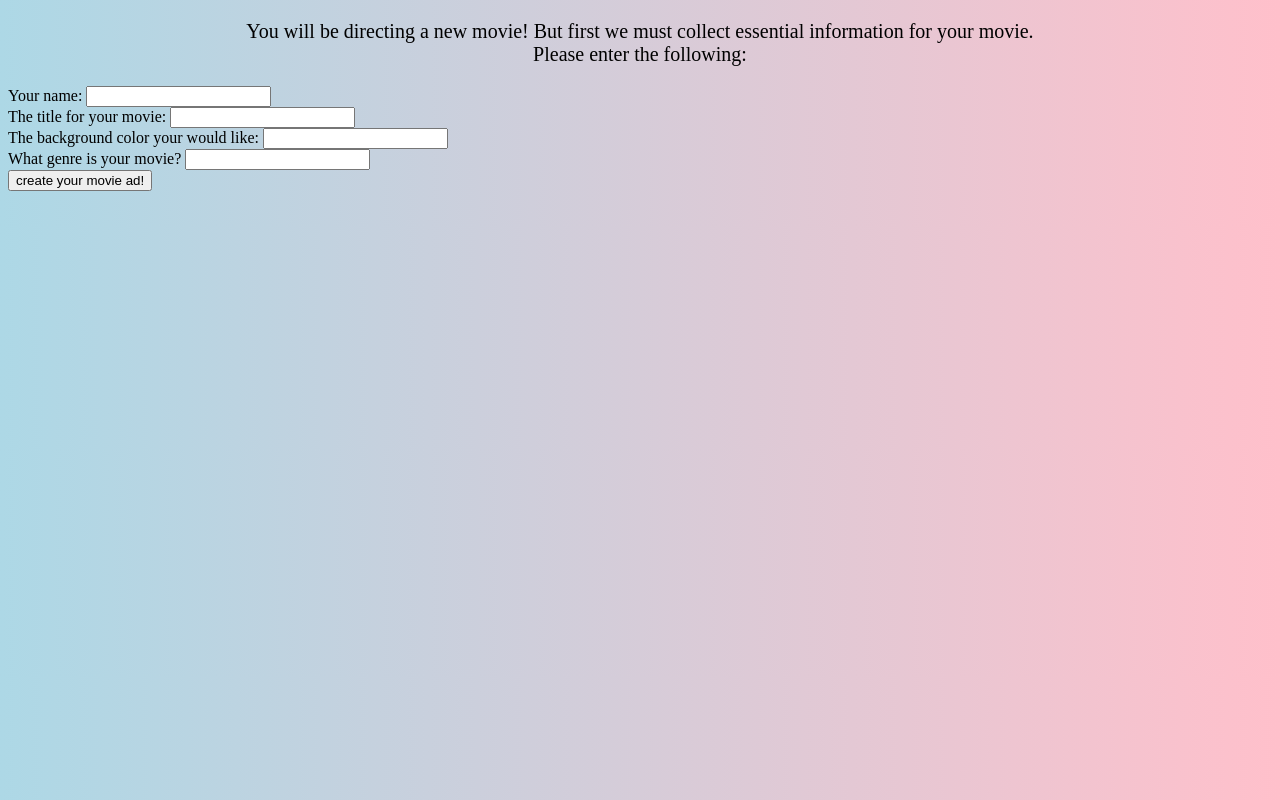
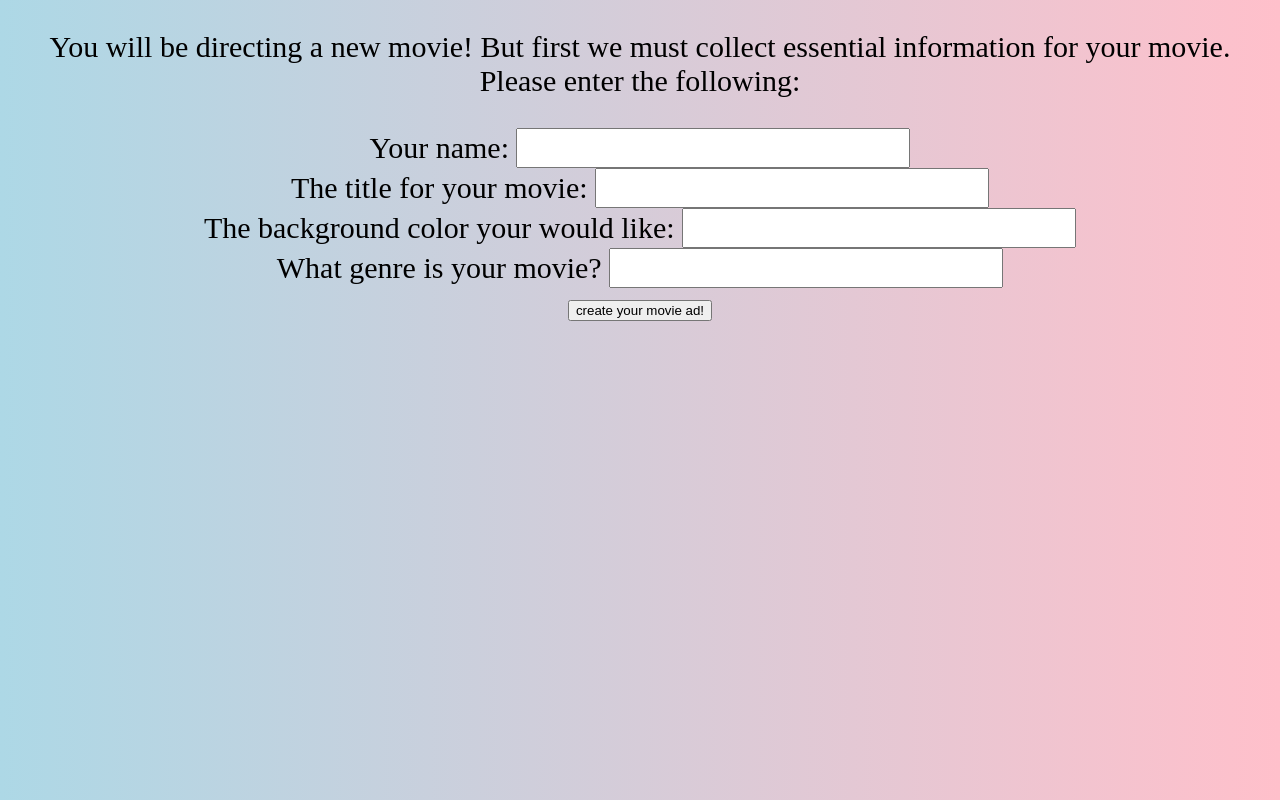
Before and after one commit to karlao3976/generator-project, a plain HTML site: page index.html in a window 1280 px wide. Drawn offline with nearby package versions, Linux system fonts and the light colour scheme; a web font is replaced by a local one.

Commit message:
change font size

```diff
--- a/index.html
+++ b/index.html
@@ -55,12 +55,17 @@
 
         h3 {
             text-align: center;
-            font-size: 30px;
+            font-size: 40px;
         }
 
         p {
             text-align: center;
-            font-size: 20px;
+            font-size: 30px;
+        }
+
+        #inputs,input{
+          text-align: center;
+            font-size: 30px;
         }
     </style>
 </head>
```
